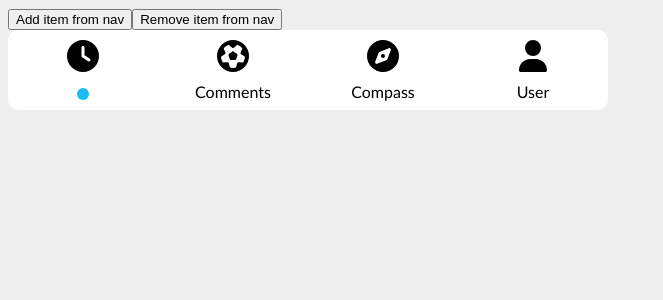
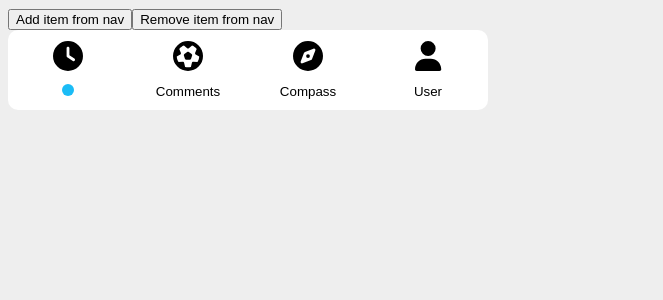
Before and after one commit to alexodan/navbar-challenge, a React (Vite) app: page / in a window 1280 px wide. Shown: the top 300 px of the page, without its empty margins (0-663 px from the left). Built offline with nearby package versions, Linux system fonts and the light colour scheme.

Commit message:
Updates animation to fill icons

```diff
--- a/src/App.tsx
+++ b/src/App.tsx
@@ -70,7 +70,5 @@ function App() {
 
 export default App;
 // TODO:
-// - question: Tell me, why do we need this tabIndex? What's the downside?
-//   Hint: It would be better using li > button, or, li > a as these are accessible by default.
 // - Bonus
 //   Consistency - how would you “enforce” the correct usage of icons and colors? (eg Theme)
--- a/src/components/Navbar/Navbar.tsx
+++ b/src/components/Navbar/Navbar.tsx
@@ -49,6 +49,7 @@ export function NavbarItem({ icon, title, onSelect, id }: NavbarItemProps) {
     switch (event.key) {
       case "Enter":
       case " ":
+        event.preventDefault();
         // If is already active, then deselect
         if (id === activeId) {
           setActiveId?.(undefined);
@@ -70,17 +71,17 @@ export function NavbarItem({ icon, title, onSelect, id }: NavbarItemProps) {
   const isActive = id === activeId;
 
   return (
-    <li
-      tabIndex={0}
-      className="navbar-item"
+    <li className="navbar-item" ref={itemRef}>
+      <button
+        onKeyDown={handleKeyDown}
         onClick={handleClick}
-      onKeyDown={handleKeyDown}
-      ref={itemRef}
+        className="navbar-item-btn"
       >
+        <span className="navbar-item-icon-container">
           <FontAwesomeIcon
-        className="navbar-item-icon"
+            // TODO: pass sx prop to override styles
+            className={`navbar-item-icon ${isActive ? "active" : ""}`}
             icon={icon}
-        size="2x" // this should be a param
             color={
               isActive
                 ? style.primary
@@ -89,9 +90,14 @@ export function NavbarItem({ icon, title, onSelect, id }: NavbarItemProps) {
                 : style.darkBackground
             }
           />
+          <div
+            className={`navbar-item-icon-overlay ${isActive ? "active" : ""}`}
+          />
+        </span>
         <div className={`navbar-item-title ${isActive ? "active" : ""}`}>
           <span className="navbar-item-title-text">{title}</span>
         </div>
+      </button>
     </li>
   );
 }
@@ -158,7 +164,7 @@ export function Navbar({ label, children, defaultActive }: NavbarProps) {
           </ul>
           <div className="space" ref={spaceRef}>
             <div className="spot">
-              <div className="dot"></div>
+              {activeId !== undefined && <div className="dot"></div>}
             </div>
           </div>
         </nav>
--- a/src/components/Navbar/navbar.scss
+++ b/src/components/Navbar/navbar.scss
@@ -1,23 +1,23 @@
 @import "../../variables.scss";
 
 .navbar {
-  max-width: 600px;
+  max-width: 480px;
   position: relative;
   .space {
     position: absolute;
     bottom: 0px;
-    width: 600px;
+    width: 480px;
     .spot {
       transform: translateX(calc(100% * var(--navbar-item-active)));
       transition: transform 0.5s cubic-bezier(0.4, 1.42, 0.58, 1);
-      width: calc(100%/var(--navbar-items));
+      width: calc(100% / var(--navbar-items));
       .dot {
-        background-color: #1BBCF6;
+        background-color: #1bbcf6;
         border-radius: 50%;
         height: 12px;
         left: calc(50% - 6px);
         position: absolute;
-        bottom: 10px;
+        bottom: 14px;
         width: 12px;
       }
     }
@@ -50,12 +50,52 @@
   cursor: pointer;
   display: flex;
   flex-direction: column;
-  width: calc(100%/var(--navbar-items));
+  width: calc(100% / var(--navbar-items));
+  &-btn {
+    cursor: pointer;
+    background-color: transparent;
+    border: none;
+  }
+  &-icon {
+    font-size: 30px;
+    transform-origin: bottom left;
+    &.active {
+      animation: jump 0.5s;
+    }
+  }
+  &-icon-container {
+    display: inline-flex;
+    align-items: center;
+    position: relative;
+  }
+  &-icon-overlay {
+    background-color: $light-background;
+    top: 0;
+    height: 100%;
+    mix-blend-mode: color;
+    position: absolute;
+    right: 0;
+    width: 100%;
+    &.active {
+      height: 0%;
+      transition: height 0.4s cubic-bezier(0, -0.84, 0.91, 1.03);
+    }
+  }
 }
 
 @keyframes fadeOut {
-  0% { opacity: 1; }
-  100% { opacity: 0; }
+  0% {
+    opacity: 1;
+  }
+  100% {
+    opacity: 0;
+  }
+}
+
+@keyframes jump {
+  25% {
+    transform: rotate(12deg);
+  }
 }
 
 .navbar-item-title {
@@ -65,4 +105,16 @@
     animation: fadeOut 0.3s;
     opacity: 0;
   }
+  &-text {
+    color: $light-text;
+  }
 }
+
+@media (prefers-color-scheme: dark) {
+  .navbar-item-icon-overlay {
+    background-color: $dark-background;
+  }
+  .navbar-item-title-text {
+    color: $dark-text;
+  }
+}
```
Lines whose indentation alone changed are shown as unchanged.
